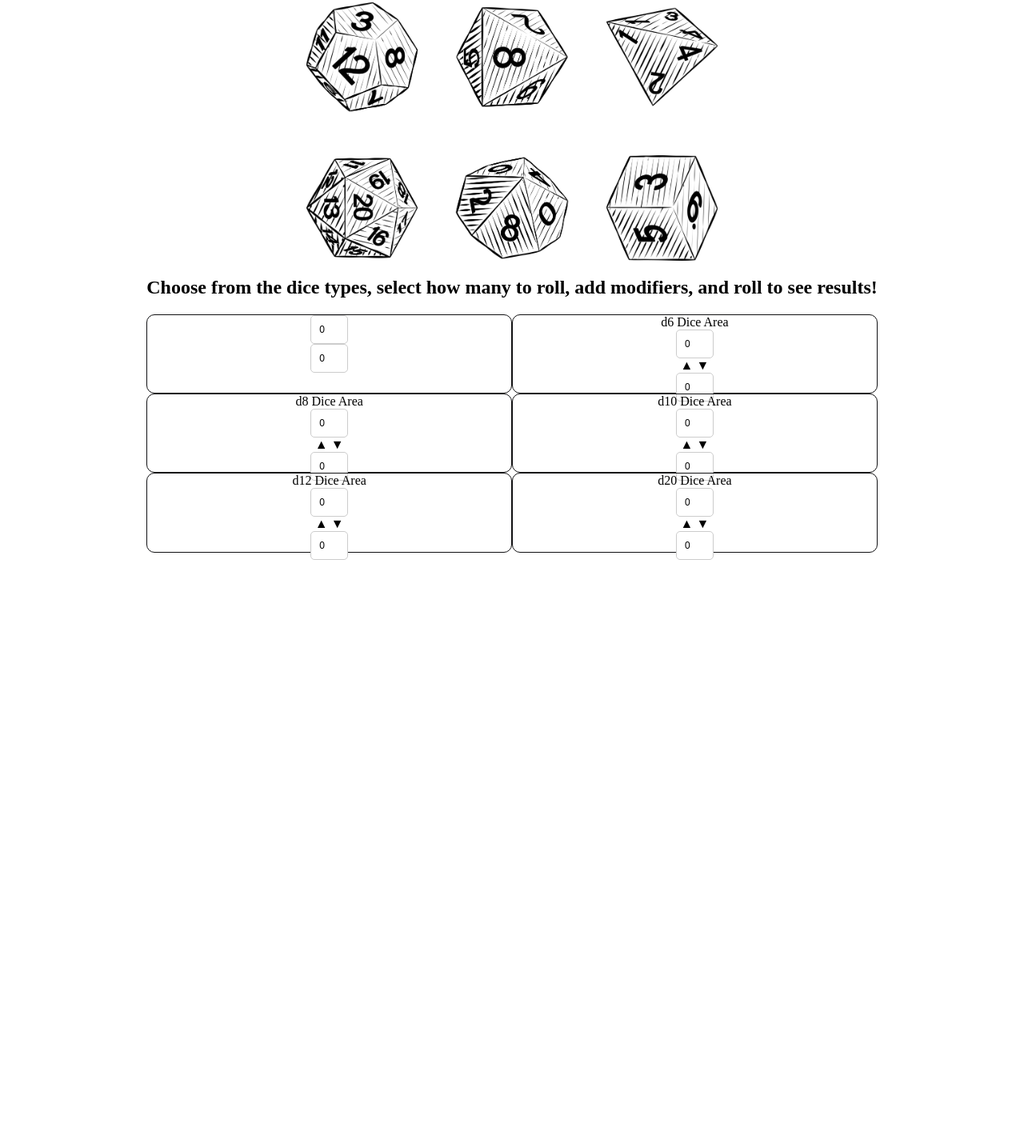
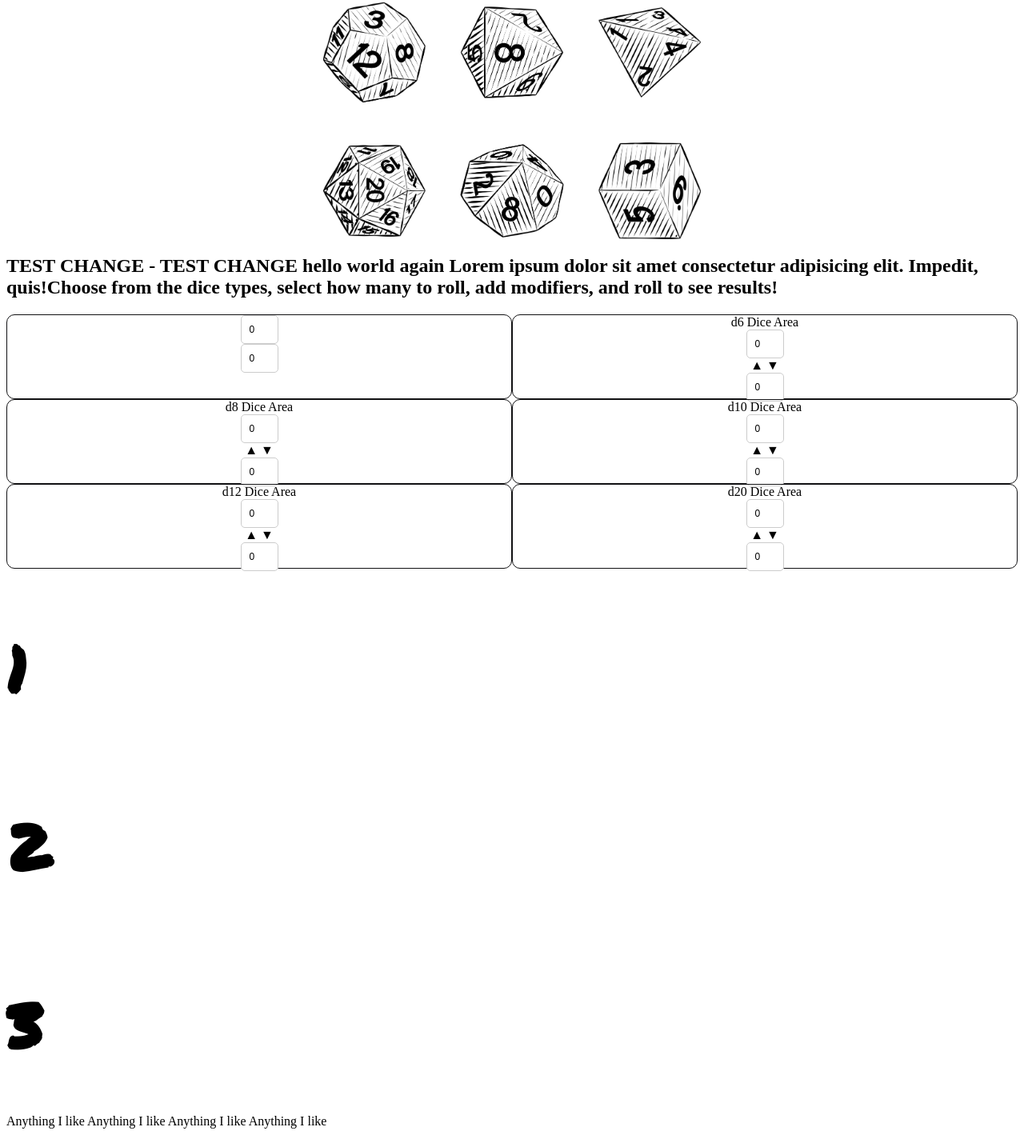
Before and after one commit to SeanBent/dice-roller, a plain HTML site: page index.html in a window 1280 px wide. Shown: the part 85-1504 px from the top of the page at 80% size. Before the commit the page ends 816 px from the top, so only its background shows below. Drawn offline with Linux system fonts and the light colour scheme; a web font is replaced by a local one.

Commit message:
Test github works

```diff
--- a/index.html
+++ b/index.html
@@ -31,7 +31,7 @@
       </div>
        <section id="explanatory-text">
     <div>
-      <h2> Choose from the dice types, select how many to roll, add modifiers, and roll to see results!
+      <h2> TEST CHANGE - TEST CHANGE hello world again Lorem ipsum dolor sit amet consectetur adipisicing elit. Impedit, quis!Choose from the dice types, select how many to roll, add modifiers, and roll to see results!
       </h2>
     </div>
 
@@ -121,6 +121,16 @@
       </div> -->
     </div>
   </section>
+  <div style="display: flex; flex-direction: column;" >
+  <h1>1</h1>
+  <h1>2</h1>
+  <h1>3</h1>
+</div>
+  <span>Anything I like</span>
+  <span>Anything I like</span>
+  <span>Anything I like</span>
+  <span>Anything I like</span>
+
 
   <script src="script.js"></script>
 </body>
```
